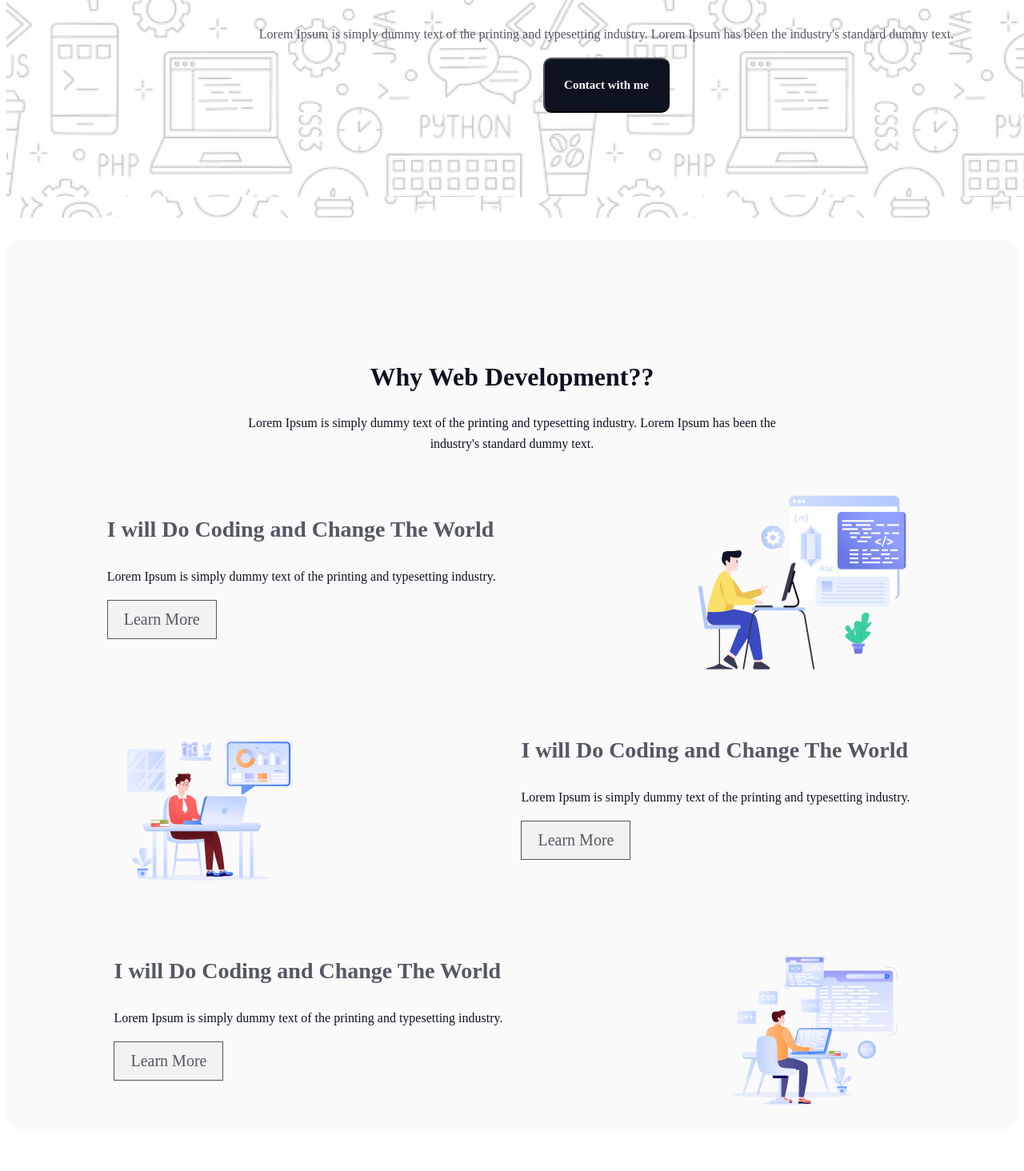
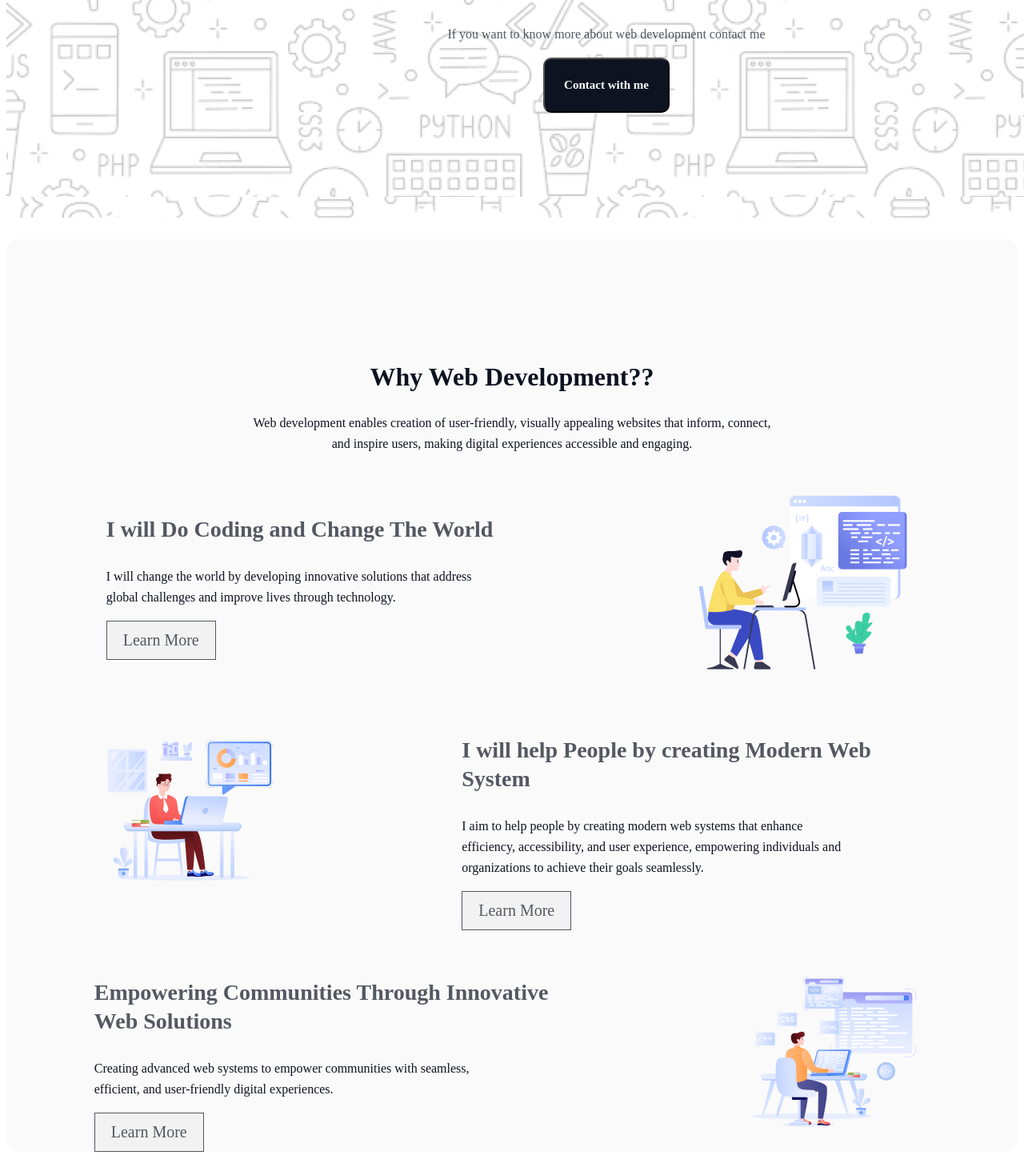
Before and after one commit to MahmudulHaqueRahat/Assignment-1, a plain HTML site: page index.html in a window 1280 px wide. Shown: the part 414-1878 px from the top of the page at 80% size. Drawn offline with Linux system fonts and the light colour scheme; a web font is replaced by a local one.

Commit message:
final commit

```diff
--- a/index.html
+++ b/index.html
@@ -11,7 +11,7 @@
         <div class="hero-div">
             <img class="hero-pic" src="./resource/Group.png" alt="">
         <h1 class="hero-head">"In the near future, I hope to become a Developer."</h1>
-        <p class="hero-para">Lorem Ipsum is simply dummy text of the printing and typesetting industry. Lorem Ipsum has been the industry's standard dummy text.</p>
+        <p class="hero-para">If you want to know more about web development contact me</p>
         <button class="btn">Contact with me</button>
     </div>
 
@@ -20,13 +20,13 @@
     <section class="why">
         <div class="hero-2">
            <h2 class="why-head">Why Web Development??</h2>
-           <p class="why-para">Lorem Ipsum is simply dummy text of the printing and typesetting industry. Lorem Ipsum has been the industry's standard dummy text.</p>
+           <p class="why-para">Web development enables creation of user-friendly, visually appealing websites that inform, connect, and inspire users, making digital experiences accessible and engaging.</p>
         </div>
 
         <div class="code">
           <div>
            <h3 class="code-head">I will Do Coding and Change The World</h3>
-           <p class="code-para">Lorem Ipsum is simply dummy text of the printing and typesetting industry.</p>
+           <p class="code-para">I will change the world by developing innovative solutions that address global challenges and improve lives through technology.</p>
            <button class="code-btn">Learn More</button>
           </div>
 
@@ -35,16 +35,16 @@
         <div class="code">
            <div><img src="./resource/Group 3.png" alt=""></div>
            <div>
-            <h3 class="code-head">I will Do Coding and Change The World</h3>
-            <p class="code-para">Lorem Ipsum is simply dummy text of the printing and typesetting industry.</p>
+            <h3 class="code-head">I will help People by creating Modern Web System</h3>
+            <p class="code-para">I aim to help people by creating modern web systems that enhance efficiency, accessibility, and user experience, empowering individuals and organizations to achieve their goals seamlessly.</p>
             <button class="code-btn">Learn More</button>
            </div>
        </div>
 
          <div class="code">
            <div>
-            <h3 class="code-head">I will Do Coding and Change The World</h3>
-            <p class="code-para">Lorem Ipsum is simply dummy text of the printing and typesetting industry.</p>
+            <h3 class="code-head">Empowering Communities Through Innovative Web Solutions</h3>
+            <p class="code-para">Creating advanced web systems to empower communities with seamless, efficient, and user-friendly digital experiences.</p>
             <button class="code-btn">Learn More</button>
            </div>
 
@@ -54,7 +54,7 @@
    <!-- My inspiration -->
    <section class="inspire">
     <h2 class="inspire-head">My Inspiration</h2>
-    <p class="inspire-para">Lorem Ipsum is simply dummy text of the printing and typesetting industry. Lorem Ipsum has been the industry's standard dummy text.</p>
+    <p class="inspire-para">My inspiration for web development comes from a passion for blending creativity and technology to craft interactive, user-centric digital experiences that make a positive impact on people's lives and businesses.Also because of "Jhankar Mahbub" sir </p>
     <div class="inspire-video" >
         <iframe width="1000" height="515" src="https://www.youtube.com/embed/DGHn2uOAVCE?si=8u9O1T_FqV8SG4Ca" title="YouTube video player" frameborder="0" allow="accelerometer; autoplay; clipboard-write; encrypted-media; gyroscope; picture-in-picture; web-share" referrerpolicy="strict-origin-when-cross-origin" allowfullscreen></iframe>
     </div>
@@ -63,26 +63,26 @@
    <!-- My Current Target -->
    <section class="targets">
      <h2 class="target-head">My Current Target</h2>
-     <p class="target-para">Lorem Ipsum is simply dummy text of the printing and typesetting industry. Lorem Ipsum has been the industry's standard dummy text.</p>
+     <p class="target-para">My current target is to learn these language by the end of the year</p>
      <div class="target">
        <div class="skill-1">
         <img src="./resource/html.png" alt="">
         <h3 class="skill-head">HTML</h3>
-        <p class="skill-para">Lorem Ipsum is simply dummy text of the printing.</p>
+        <p class="skill-para">HTML structures web content, defining the basic elements that make up a webpage.</p>
         <a class="Learn-more"  href="">Learn more</a>
        </div>
 
        <div class="skill-2">
         <img src="./resource/css.png" alt="">
         <h3 class="skill-head">CSS</h3>
-        <p class="skill-para">Lorem Ipsum is simply dummy text of the printing.</p>
+        <p class="skill-para">CSS styles HTML elements, enhancing design and layout to create visually appealing websites.</p>
         <a class="Learn-more"  href="">Learn more</a>
        </div>
 
        <div class="skill-3">
         <img src="./resource/js.png" alt="">
         <h3 class="skill-head">JavaScript</h3>
-        <p class="skill-para">Lorem Ipsum is simply dummy text of the printing.</p>
+        <p class="skill-para">JavaScript adds interactivity to web pages, making them dynamic and responsive to user actions.</p>
           <a class="Learn-more"  href="">Learn more</a>
        </div>
      </div>
@@ -92,7 +92,7 @@
    <section class="support">
        <div class="support-div">
            <h3 class="support-head">I need Support</h3>
-           <p class="support-para">Lorem Ipsum is simply dummy text of the printing and typesetting industry.</p>
+           <p class="support-para">Let's learn web development togather.Feel free to leave any massage</p>
        </div>
        <div class="input">
          <input class="input-txt" placeholder="Suggest me any feedback for me" type="text" name="Text" id="">
--- a/style.css
+++ b/style.css
@@ -102,6 +102,7 @@ letter-spacing: 0%;
 text-align: left;
 }
 .code-btn{
+
    padding: 12px 20px;
    box-sizing: border-box;
 border: 1px solid rgb(13, 19, 33);
@@ -239,10 +240,11 @@ text-align: left;
     text-align: center;
 }
 .support-para{
-    color: rgb(255, 255, 255);
+
+    color: rgb(87, 9, 244);
     font-family: Azeret Mono;
     font-size: 14px;
-    font-weight: 400;
+    font-weight: 600;
     line-height: 26px;
     letter-spacing: 0%;
     text-align: center;
```
